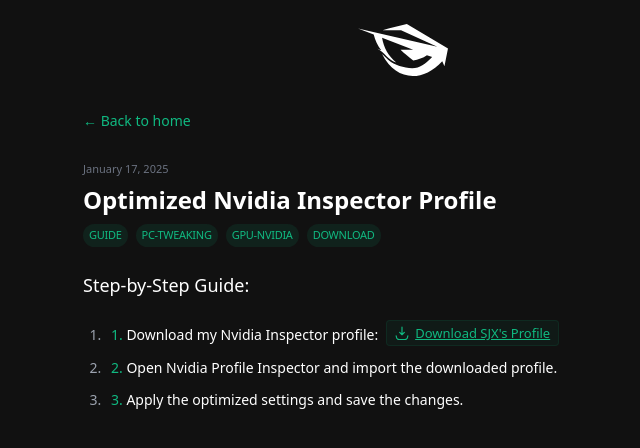
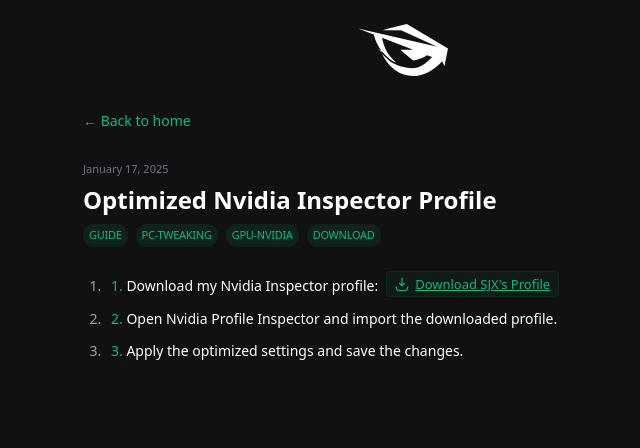
Before and after one commit to SJXHUD/SJXDev, a Next.js app: page /posts/nvidia-inspector-settings in a window 1280 px wide. Shown: the top 448 px of the page, without its empty margins (237-877 px from the left). Built offline with nearby package versions, Linux system fonts and the light colour scheme.

Commit message:
Update nvidia-inspector-settings.js

```diff
--- a/pages/posts/nvidia-inspector-settings.js
+++ b/pages/posts/nvidia-inspector-settings.js
@@ -41,8 +41,6 @@
         </header>
 
         <div className="space-y-3 text-sm">
-          <p className="font-medium text-lg">Step-by-Step Guide:</p>
-
           <ol className="space-y-3">
             <li>
               <span className="text-accent font-medium">1.</span> Download my Nvidia Inspector profile:
```
